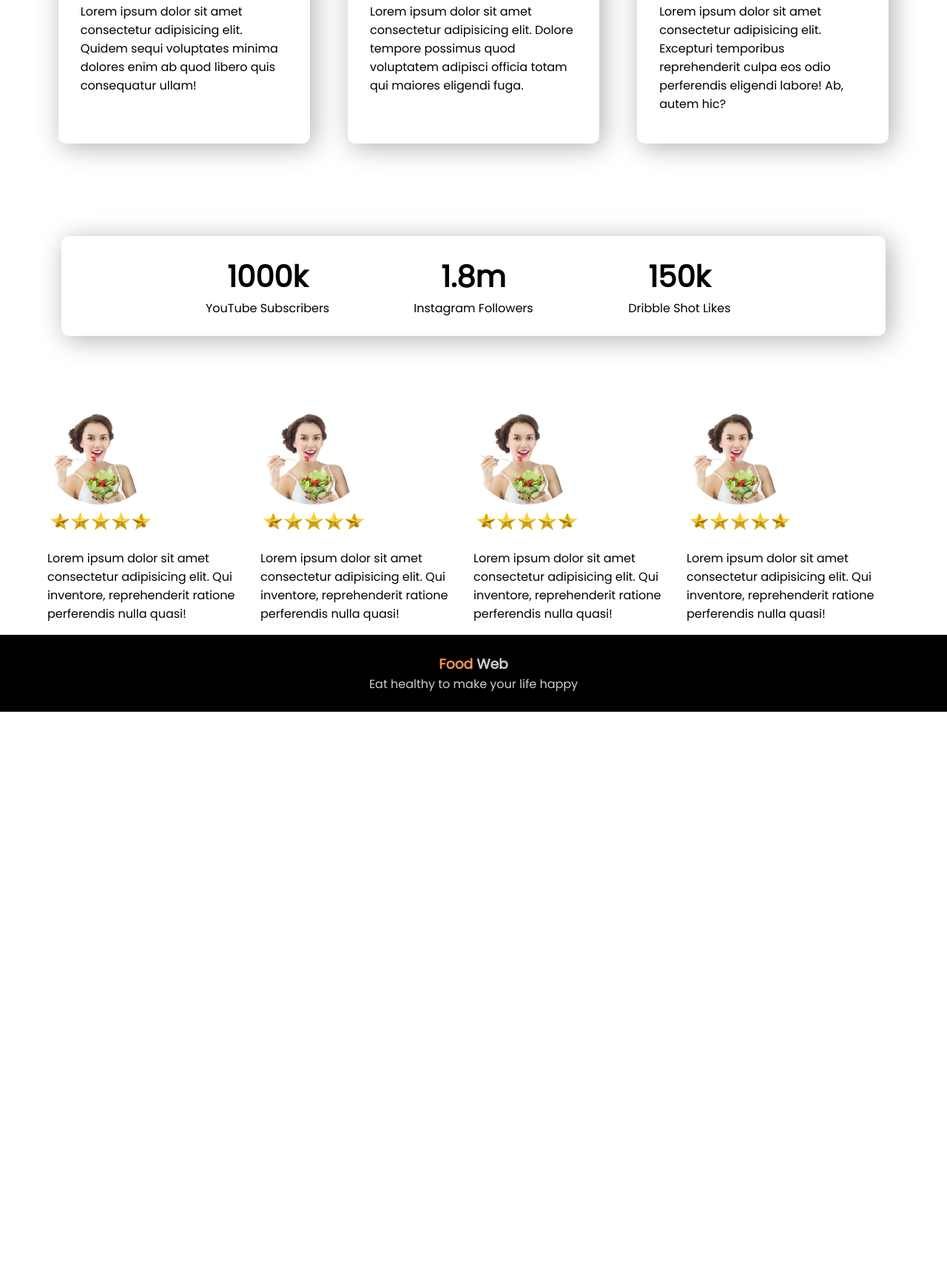
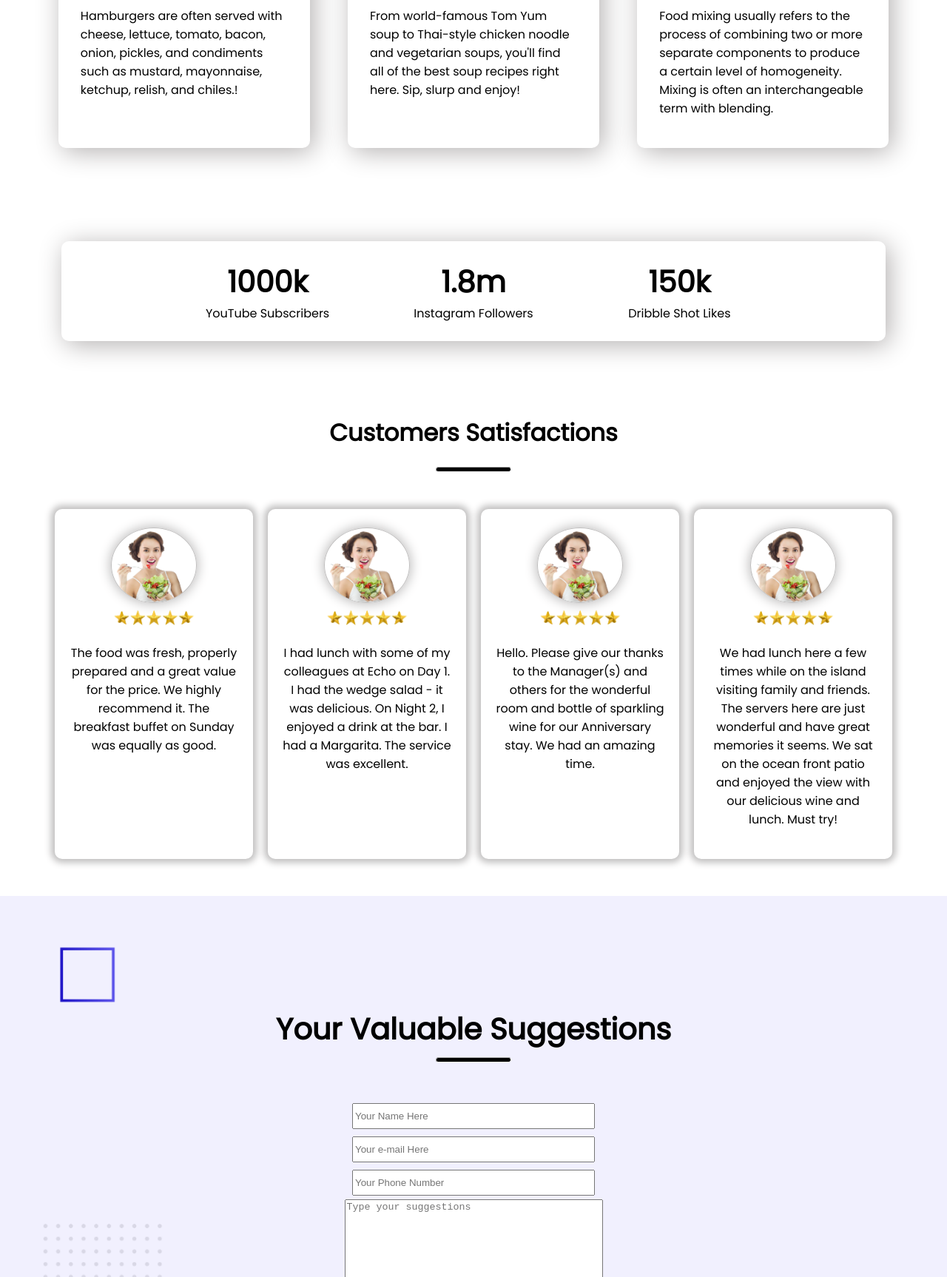
Before and after one commit to m2developershub/food-web, a plain HTML site: page index.html in a window 1280 px wide. Shown: the part 1701-3427 px from the top of the page at 74% size. Before the commit the page ends 2663 px from the top, so only its background shows below. Drawn offline with Linux system fonts and the light colour scheme.

Commit message:
last update

```diff
--- a/index.html
+++ b/index.html
@@ -54,12 +54,17 @@
       <div class="section-two-div">
         <h1>About Me</h1>
         <p>
-          Lorem ipsum dolor sit amet consectetur adipisicing elit. Autem
-          recusandae cumque amet vero maxime perferendis, impedit veniam ipsam
-          obcaecati eos quisquam magni eius fugiat beatae tempore rem ducimus
-          atque. Nobis?
+          Hello! This is Mahfuj, owner of Food Web. Here you can find the
+          world's most healthy food, we never compromise with our food and serve
+          quality and maitain the hygenic for our beloved customers. If you want
+          to sit on the calm place, please vist our restaurant. We also served
+          Home Delivery.
         </p>
-        <a href="#">Contact Me</a>
+        <a
+          target="blank"
+          href="https://www.linkedin.com/in/mahfuj-anam-76728a152"
+          >Contact Me</a
+        >
       </div>
     </section>
 
@@ -70,26 +75,27 @@
         <img src="images/Project-Cover-2.jpg" alt="burger" />
         <h3>BURGER</h3>
         <p>
-          Lorem ipsum dolor sit amet consectetur adipisicing elit. Quidem sequi
-          voluptates minima dolores enim ab quod libero quis consequatur ullam!
+          Hamburgers are often served with cheese, lettuce, tomato, bacon,
+          onion, pickles, and condiments such as mustard, mayonnaise, ketchup,
+          relish, and chiles.!
         </p>
       </div>
       <div class="section-three-div">
         <img src="images/Project-Cover.png" alt="soup" />
         <h3>THAI SOUP</h3>
         <p>
-          Lorem ipsum dolor sit amet consectetur adipisicing elit. Dolore
-          tempore possimus quod voluptatem adipisci officia totam qui maiores
-          eligendi fuga.
+          From world-famous Tom Yum soup to Thai-style chicken noodle and
+          vegetarian soups, you'll find all of the best soup recipes right here.
+          Sip, slurp and enjoy!
         </p>
       </div>
       <div class="section-three-div">
         <img src="images/Project-Cover-1.jpg" alt="Mixed food" />
         <h3>MIXED FOOD</h3>
         <p>
-          Lorem ipsum dolor sit amet consectetur adipisicing elit. Excepturi
-          temporibus reprehenderit culpa eos odio perferendis eligendi labore!
-          Ab, autem hic?
+          Food mixing usually refers to the process of combining two or more
+          separate components to produce a certain level of homogeneity. Mixing
+          is often an interchangeable term with blending.
         </p>
       </div>
     </section>
@@ -112,44 +118,99 @@
     </section>
 
     <!-----------------------------------------section-5 start here-------------------------------------------->
-
+    <div class="customer-heading">
+      <h1>Customers Satisfactions</h1>
+      <hr />
+    </div>
     <section class="section-five">
       <div class="section-five-div">
-        <img src="images/review-1.png" alt="" />
+        <span class="section-five-img"
+          ><img src="images/review-1.png" alt=""
+        /></span>
         <img src="images/review.png" alt="" />
         <p>
-          Lorem ipsum dolor sit amet consectetur adipisicing elit. Qui
-          inventore, reprehenderit ratione perferendis nulla quasi!
+          The food was fresh, properly prepared and a great value for the price.
+          We highly recommend it. The breakfast buffet on Sunday was equally as
+          good.
         </p>
       </div>
       <div class="section-five-div">
-        <img src="images/review-1.png" alt="" />
+        <span class="section-five-img"
+          ><img src="images/review-1.png" alt=""
+        /></span>
         <img src="images/review.png" alt="" />
         <p>
-          Lorem ipsum dolor sit amet consectetur adipisicing elit. Qui
-          inventore, reprehenderit ratione perferendis nulla quasi!
+          I had lunch with some of my colleagues at Echo on Day 1. I had the
+          wedge salad - it was delicious. On Night 2, I enjoyed a drink at the
+          bar. I had a Margarita. The service was excellent.
         </p>
       </div>
       <div class="section-five-div">
-        <img src="images/review-1.png" alt="" />
+        <span class="section-five-img"
+          ><img src="images/review-1.png" alt=""
+        /></span>
         <img src="images/review.png" alt="" />
         <p>
-          Lorem ipsum dolor sit amet consectetur adipisicing elit. Qui
-          inventore, reprehenderit ratione perferendis nulla quasi!
+          Hello. Please give our thanks to the Manager(s) and others for the
+          wonderful room and bottle of sparkling wine for our Anniversary stay.
+          We had an amazing time.
         </p>
       </div>
       <div class="section-five-div">
-        <img src="images/review-1.png" alt="" />
+        <span class="section-five-img"
+          ><img src="images/review-1.png" alt=""
+        /></span>
         <img src="images/review.png" alt="" />
         <p>
-          Lorem ipsum dolor sit amet consectetur adipisicing elit. Qui
-          inventore, reprehenderit ratione perferendis nulla quasi!
+          We had lunch here a few times while on the island visiting family and
+          friends. The servers here are just wonderful and have great memories
+          it seems. We sat on the ocean front patio and enjoyed the view with
+          our delicious wine and lunch. Must try!
         </p>
       </div>
     </section>
 
+    <!-----------------------------------------section-6 start here-------------------------------------------->
+    <section class="comments-area">
+      <div>
+        <h1>Your Valuable Suggestions</h1>
+        <hr />
+      </div>
+      <div class="comments-area-two">
+        <form action="">
+          <input
+            type="text"
+            name="name"
+            id="name"
+            placeholder="Your Name Here"
+          />
+          <br />
+          <input
+            type="email"
+            name="email"
+            id="email"
+            placeholder="Your e-mail Here"
+          /><br />
+          <input
+            type="number"
+            name="number"
+            id="number"
+            placeholder="Your Phone Number"
+          /><br />
+          <textarea
+            name="textarea"
+            id="textarea"
+            cols="41"
+            rows="10"
+            placeholder="Type your suggestions"
+          ></textarea
+          ><br />
+          <a href="#"><input type="submit" value="submit" /></a>
+        </form>
+      </div>
+    </section>
+
     <!-----------------------------------------footer start here-------------------------------------------->
-
     <footer class="footer-area">
       <h3><span>Food</span> Web</h3>
       <p>Eat healthy to make your life happy</p>
--- a/style.css
+++ b/style.css
@@ -1,8 +1,8 @@
 body {
   margin: 0;
-  font-family: 'Poppins', sans-serif;
+  font-family: "Poppins", sans-serif;
 }
-section{
+section {
   margin: 0 0 50px 0;
 }
 /*---------------header area start here-------------- */
@@ -31,15 +31,16 @@ header ul a {
 /*---------------header area end here-------------- */
 
 /*---------------section-one area start here-------------- */
-.section-one, .section-two {
+.section-one,
+.section-two {
   display: flex;
-  background-image: ;
 }
-.section-one-div, .section-two-div {
+.section-one-div,
+.section-two-div {
   width: 50%;
   padding: 50px 50px;
 }
-.section-one-img img{
+.section-one-img img {
   width: 75%;
 }
 .section-one-div h1 {
@@ -50,29 +51,27 @@ header ul a {
 }
 .section-one-div-h {
   margin-top: 100px;
-  p
 }
-.section-one-div-h span{
-    color: #FA944A;
+.section-one-div-h span {
+  color: #fa944a;
 }
-.section-one-div-h p{
+.section-one-div-h p {
   padding-right: 20%;
   font: size 18px;
   margin-bottom: 30px;
 }
-.section-one-div-h a{
+.section-one-div-h a {
   text-decoration: none;
   font-size: 15px;
   color: #ffffff;
-    background-image: linear-gradient(#FA944A, #FC5331 );
+  background-image: linear-gradient(#fa944a, #fc5331);
   padding: 10px 25px;
   border-radius: 50px;
 }
 /*---------------*****************************section-one area end here--------------****************** */
 
-
 /*---------------section-two area start here-------------- */
-.section-two{
+.section-two {
   background-image: url("images/7.png");
   background-repeat: no-repeat;
   background-size: cover;
@@ -82,113 +81,164 @@ margin-bottom: 30px;
   width: 50%;
   margin-left: 100px;
 }
-.section-two-div h1{
-    margin: 150px 100px 0 0  ;
+.section-two-div h1 {
+  margin: 150px 100px 0 0;
 }
-.section-two-div p{
+.section-two-div p {
   padding: 0 100px 50px 0;
 }
-.section-two-div a{
+.section-two-div a {
   text-decoration: none;
   font-size: 15px;
   color: #ffffff;
-    background-image: linear-gradient(#FA944A, #FC5331 );
+  background-image: linear-gradient(#fa944a, #fc5331);
   padding: 10px 25px;
   border-radius: 50px;
 }
 
-
 /*---------------section-two area end here-------------- */
-
 
 /*---------------section-three area start here-------------- */
 
-
-.section-three, .section-four {
+.section-three,
+.section-four {
   margin-top: 150px;
   display: flex;
   justify-content: center;
-
 }
-.section-three-div{
+.section-three-div {
   width: 25%;
   box-shadow: 5px 5px 35px #b3b0b0;
   margin: 2%;
   text-align: center;
-    padding: 25px 10px ;
+  padding: 25px 10px;
   border-radius: 10px;
-
 }
-.section-three-div img{
+.section-three-div img {
   width: 90%;
 }
-.section-three-div h3, .section-three-div p{
+.section-three-div h3,
+.section-three-div p {
   text-align: left;
   padding: 0 20px;
 }
 
-
 /*---------------section-three area end here-------------- */
 
-
 /*---------------section-four area start here-------------- */
-.section-four-div{
+.section-four-div {
   width: 25%;
   text-align: center;
   padding: 25px 0px;
-
 }
-.section-four{
+.section-four {
   width: 87%;
   margin: auto;
-box-shadow: 5px 5px 35px #b3b0b0 ;
+  box-shadow: 5px 5px 35px #b3b0b0;
   margin-top: 100px;
   margin-bottom: 100px;
   border-radius: 10px;
 }
-.section-four h1{
+.section-four h1 {
   margin: 0;
   font-size: 40px;
   font-weight: 900;
 }
-.section-four p{
+.section-four p {
   margin: 0;
-
 }
 
+/*---------------------section-5---------------------------------------*/
 
-
-/*---------------------section-5---------------------------------------*/
-.section-five{
+.section-five {
   display: flex;
   width: 90%;
   margin: auto;
+}
+.customer-heading {
+  margin: 50px 0;
+}
+.customer-heading h1 {
+  text-align: center;
+  margin: o;
+}
+.customer-heading hr {
+  width: 100px;
+  height: 5px;
+  background-color: #000000;
+  border-radius: 50px;
+}
+.section-five-div {
+  width: 25%;
+  text-align: center;
+  padding: 25px 20px;
 
+  margin: 0 10px;
+  box-shadow: 0px 0px 10px 5px rgb(192, 191, 191);
+  border-radius: 10px;
 }
-.section-five-div{
-    width: 25%;
 
-}
-.section-five-div img{
-    margin:0 ;
+.section-five-div img {
+  margin: 0;
   display: inline-block;
   width: 50%;
   text-align: center;
-    border-radius: 100%;
-
+  border-radius: 50%;
+}
+.section-five-img img {
+  border: 1px solid rgb(192, 191, 191);
+  border-radius: 50%;
+  box-shadow: 0 0 15px 2px rgb(192, 191, 191);
+}
+/*---------------------section-6---------------------------------------*/
+.comments-area {
+  margin: 50px 0;
+  background-image: url("images/Frame\ 56.jpg");
+  background-repeat: no-repeat;
+  background-size: cover;
+  padding: 50px 0;
 }
 
+.comments-area h1 {
+  margin: 100px 0 0 0;
+  font-size: 40px;
+  text-align: center;
+}
+.comments-area hr {
+  margin-bottom: 50px;
+  width: 100px;
+  height: 5px;
+  border-radius: 50px;
+  background-color: #000000;
+}
+.comments-area form {
+  text-align: center;
+}
+.comments-area input {
+  display: inline-block;
+  width: 25%;
+  padding: 8px 2px;
+  margin: 5px 0;
+}
+.comments-area input[type="submit"] {
+  width: 100px;
+  background-image: linear-gradient(#fa944a, #fc5331);
+  border: none;
+  border-radius: 50px;
+  padding: 10px;
+}
 
 /*---------------------footer---------------------------------------*/
-.footer-area{
+.footer-area {
   padding: 25px 0;
   background-color: #000000;
-    text-align:center;
+  text-align: center;
   color: #cfcdcd;
 }
-.footer-area span{
-    color: #FA944A;
+.footer-area span {
+  color: #fa944a;
 }
-.footer-area h3, .footer-area p{
+.footer-area h3,
+.footer-area p {
   margin: 0;
 }
```
Also changed, not shown: images/Frame 56.jpg (added), images/Frame 58.jpg (added). Lines whose indentation alone changed are shown as unchanged.
